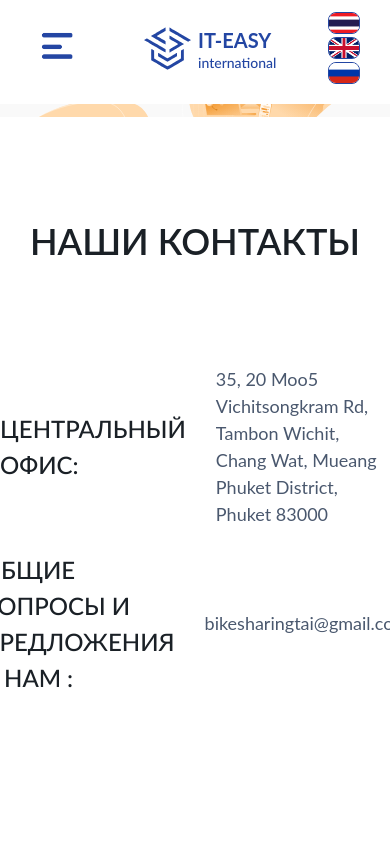
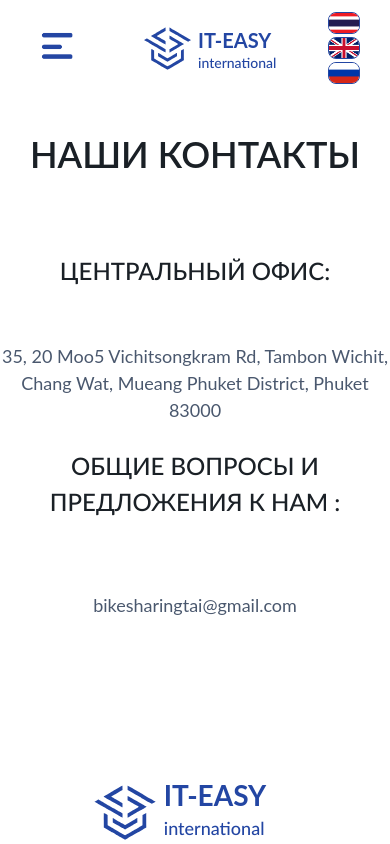
Before and after one commit to MaximEsin/It-easy, a React (Create React App) app: page /contacts in a window 390 px wide. Shown: the top 844 px of the page. Built offline with nearby package versions, Linux system fonts and the light colour scheme; a web font is replaced by a local one.

Commit message:
Contacts mage adaptive layout

```diff
--- a/src/pages/Contacts.jsx
+++ b/src/pages/Contacts.jsx
@@ -1,17 +1,11 @@
 import React from "react";
 import styles from "../styles/Contacts.module.scss";
-import intro from "../images/ContactImg.svg";
 import { useSelector } from "react-redux";
 
 const Contacts = () => {
   const { data } = useSelector((state) => state.dataReducer);
   return (
     <div className={styles.contacts__container}>
-      <img
-        src={intro}
-        alt="Recieved new messages"
-        className={styles.contacts__img}
-      />
       <h1 className={styles.contacts__heading}>{data.contactsHeading}</h1>
       <div className={styles.contacts__infoContainer}>
         <p className={styles.contacts__name}>{data.contactsOne}</p>
--- a/src/styles/Contacts.module.scss
+++ b/src/styles/Contacts.module.scss
@@ -6,7 +6,6 @@
     margin-top: 80px;
     justify-content: center;
     align-items: center;
-    margin-bottom: 80px;
   }
 
   &__heading {
@@ -45,3 +44,23 @@
     width: 100%;
   }
 }
+
+@media all and (max-width: 440px) {
+  .contacts {
+    &__heading {
+      margin: 50px 0 50px;
+    }
+
+    &__infoContainer {
+      flex-direction: column;
+    }
+
+    &__name {
+      text-align: center;
+    }
+
+    &__text {
+      text-align: center;
+    }
+  }
+}
```
Also changed, not shown: src/images/ContactImg.svg (deleted).
